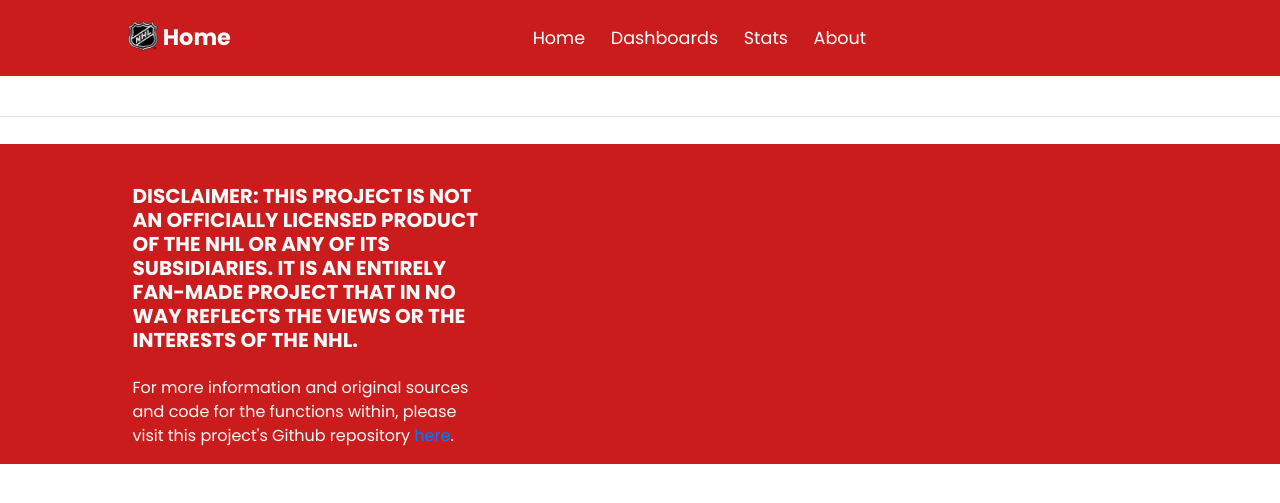
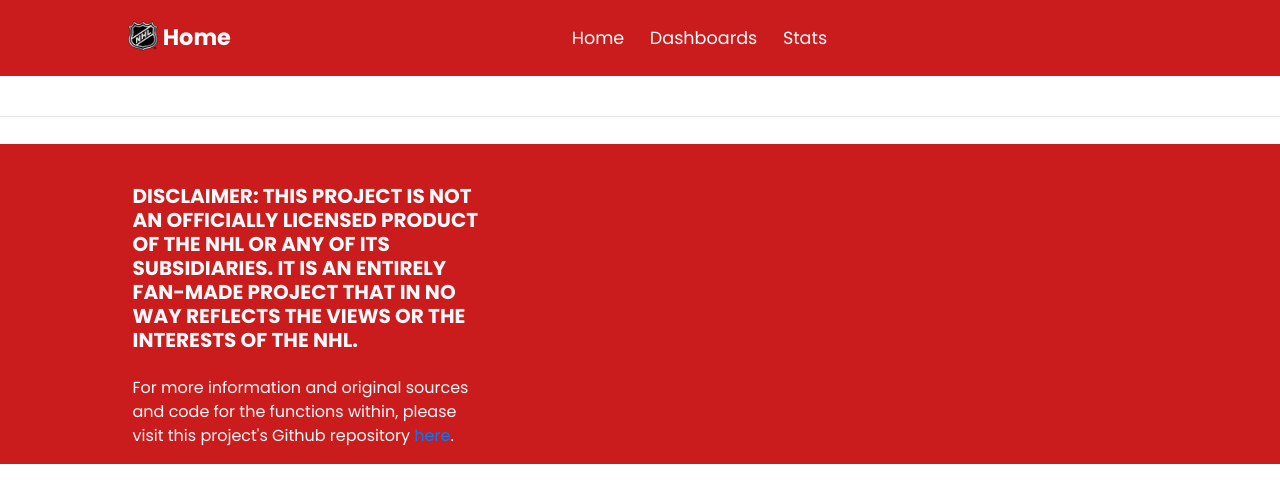
Before and after one commit to joshuadroid/nhl-project, a Flask app: page /Data.html in a window 1280 px wide. Shown: the top 503 px of the page. Run offline with Flask 2, Linux system fonts and the light colour scheme; some libraries are stand-ins or nearby versions.

Commit message:
renamed:    templates/Resources-1/DallasStars.jpeg -> static/css/DallasStars.jpeg 	modified:   static/css/styles.css 	modified:   templates/Dashboard.html 	modified:   templates/Data.html 	modified:   templates/index.html

```diff
--- a/static/css/styles.css
+++ b/static/css/styles.css
@@ -38,7 +38,7 @@ html {
 }
 
 .hero-image {
-    background-image: url("Resources-1/DallasStars.jpeg");
+    background-image: url("DallasStars.jpeg");
     background-color: #cccccc;
     height: 850px;
     background-position: center;
--- a/templates/Dashboard.html
+++ b/templates/Dashboard.html
@@ -3,7 +3,7 @@
 <head>
 	<title>NHL Stats NOW!</title>
   <link rel="stylesheet" href="https://cdn.jsdelivr.net/npm/bootstrap@4.5.3/dist/css/bootstrap.min.css" integrity="sha384-TX8t27EcRE3e/ihU7zmQxVncDAy5uIKz4rEkgIXeMed4M0jlfIDPvg6uqKI2xXr2" crossorigin="anonymous">
-	<link rel="stylesheet" type="text/css" href="styles.css">
+	<link rel="stylesheet" type="text/css" href="..\static\css\styles.css">
 
 </head>
 <body data-spy="scroll" data-target="#navbarSupportedContent">
@@ -30,9 +30,6 @@
     </li>
     <li class="nav-item">
       <a class="nav-link" href="Data.html">Stats</a>
-    </li>
-    <li class="nav-item">
-      <a class="nav-link" href="#about">About</a>
     </li>
   </ul>
   </div>
--- a/templates/Data.html
+++ b/templates/Data.html
@@ -3,7 +3,7 @@
 <head>
 	<title>NHL Stats NOW!</title>
   <link rel="stylesheet" href="https://cdn.jsdelivr.net/npm/bootstrap@4.5.3/dist/css/bootstrap.min.css" integrity="sha384-TX8t27EcRE3e/ihU7zmQxVncDAy5uIKz4rEkgIXeMed4M0jlfIDPvg6uqKI2xXr2" crossorigin="anonymous">
-	<link rel="stylesheet" type="text/css" href="styles.css">
+	<link rel="stylesheet" type="text/css" href="..\static\css\styles.css">
 
 </head>
 <body data-spy="scroll" data-target="#navbarSupportedContent">
@@ -31,9 +31,7 @@
     <li class="nav-item">
       <a class="nav-link" href="Data.html">Stats</a>
     </li>
-    <li class="nav-item">
-      <a class="nav-link" href="#about">About</a>
-    </li>
+
   </ul>
   </div>
 </nav>
--- a/templates/index.html
+++ b/templates/index.html
@@ -3,7 +3,7 @@
 <head>
 	<title>NHL Stats NOW!</title>
   <link rel="stylesheet" href="https://cdn.jsdelivr.net/npm/bootstrap@4.5.3/dist/css/bootstrap.min.css" integrity="sha384-TX8t27EcRE3e/ihU7zmQxVncDAy5uIKz4rEkgIXeMed4M0jlfIDPvg6uqKI2xXr2" crossorigin="anonymous">
-	<link rel="stylesheet" type="text/css" href="styles.css">
+	<link rel="stylesheet" type="text/css" href="..\static\css\styles.css">
 
 </head>
 <body data-spy="scroll" data-target="#navbarSupportedContent">
@@ -30,9 +30,6 @@
     </li>
     <li class="nav-item">
       <a class="nav-link" href="Data.html">Stats</a>
-    </li>
-    <li class="nav-item">
-      <a class="nav-link" href="#about">About</a>
     </li>
   </ul>
   </div>
```
Also changed, not shown: static/css/DallasStars.jpeg (renamed from templates/Resources-1/DallasStars.jpeg).
